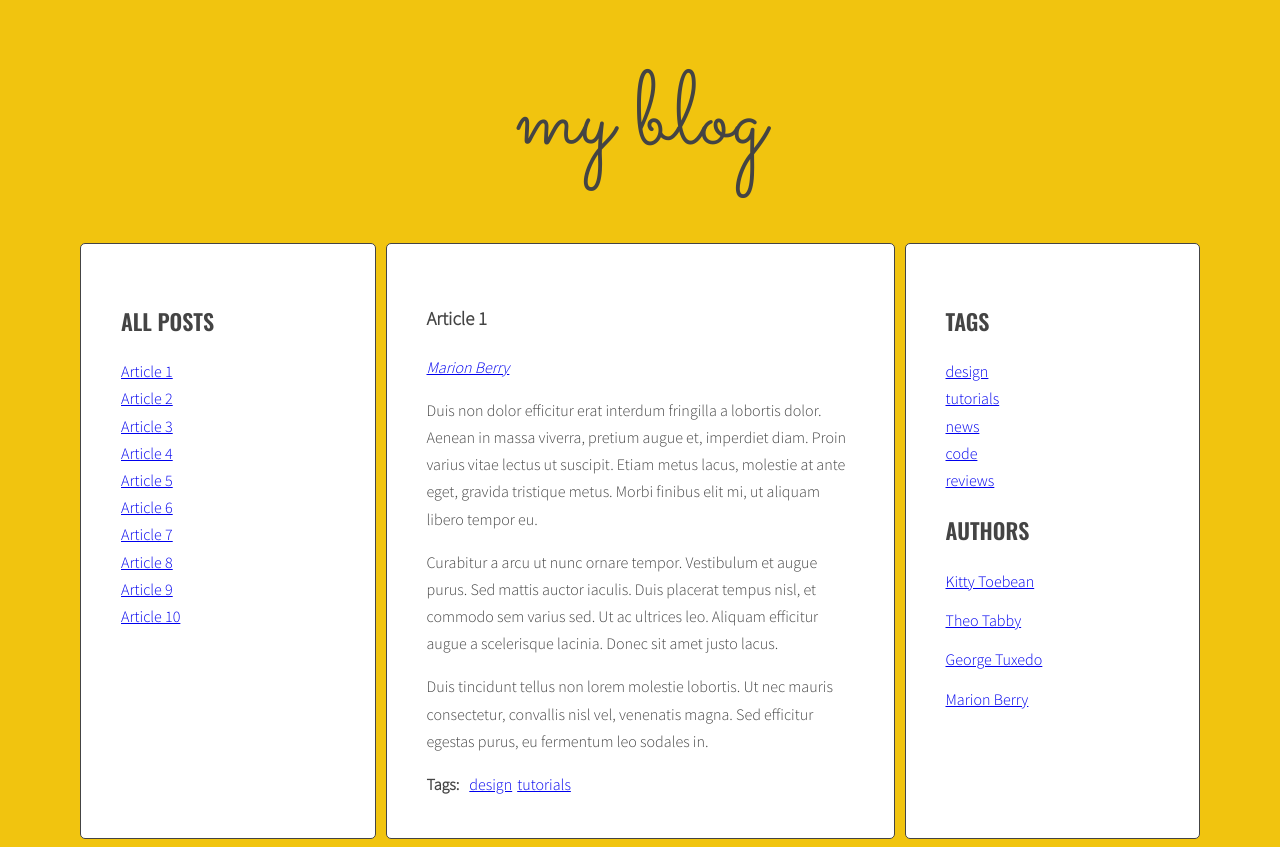
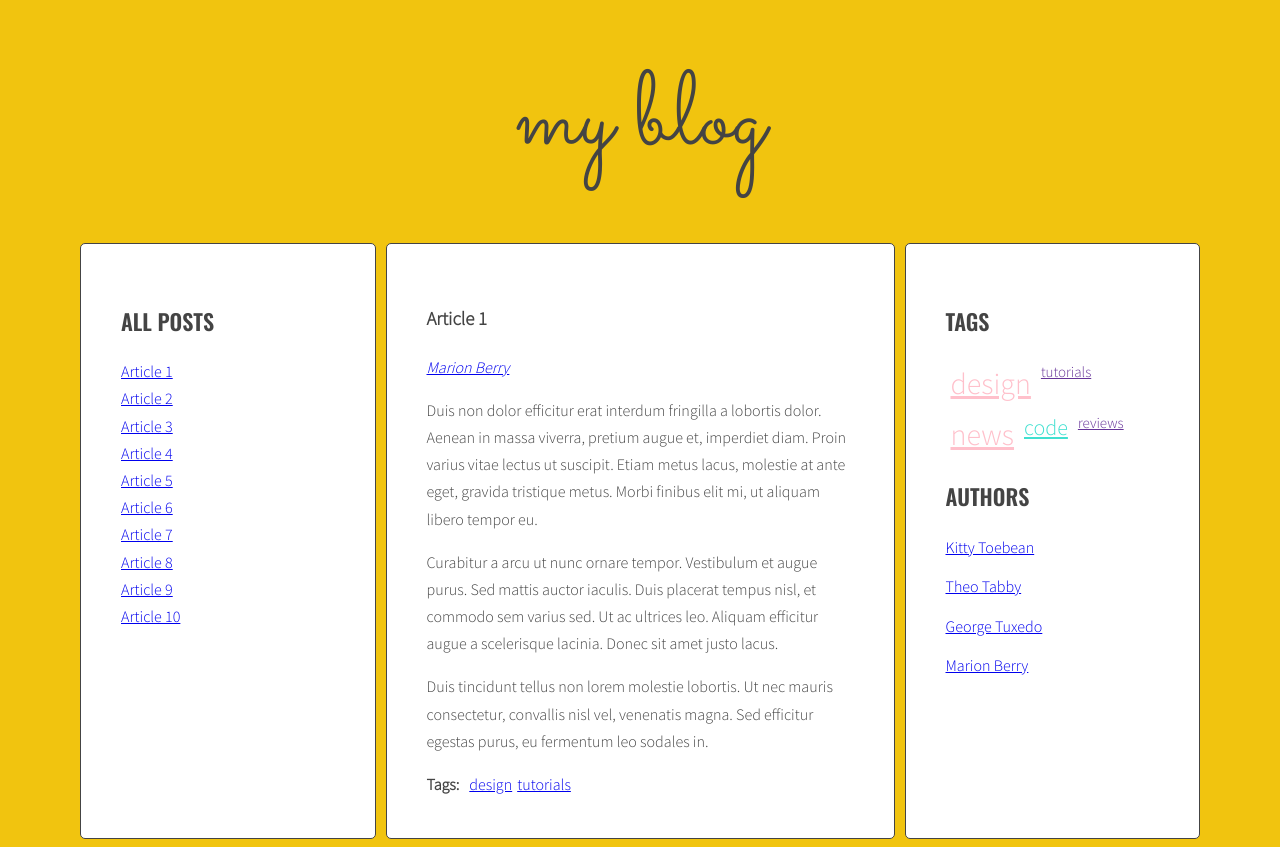
Before and after one commit to Mucha99/javascript-blog, a website: page index.html in a window 1280 px wide. Drawn offline with nearby package versions, Linux system fonts and the light colour scheme.

Commit message:
Add tag cloud

```diff
--- a/js/script.js
+++ b/js/script.js
@@ -5,7 +5,9 @@
     optTitleListSelector = ".titles",
     optArticleTagsSelector = ".post-tags .list",
     optArticleAuthorSelector = ".post-author",
-    optTagsListSelector = ".tags .list";
+    optTagsListSelector = ".tags .list",
+    optCloudClassCount = "5",
+    optCloudClassPrefix = "tag-size-";
 
   const titleClickHandler = function (event) {
     event.preventDefault();
@@ -87,9 +89,33 @@
 
   //Add article tags - 7.2
 
+  function calculateTagsParams(tags) {
+    const params = { max: 0, min: 9999 };
+
+    for (let tag in tags) {
+      // console.log(tag + " is used " + tags[tag] + " times");
+      if (tags[tag] > params.max) {
+        params.max = tags[tag];
+      } else if (tags[tag] < params.min) {
+        params.min = tags[tag];
+      }
+    }
+
+    return params;
+  }
+
+  function calculateTagClass(count, params) {
+    const classNumber = Math.floor(
+      ((count - params.min) / (params.max - params.min)) * optCloudClassCount +
+        1
+    );
+
+    return optCloudClassPrefix + classNumber;
+  }
+
   function generateTags() {
-    /* [NEW] create a new variable allTags with an empty array */
-    let allTags = [];
+    /* [NEW] create a new variable allTags with an empty object */
+    let allTags = {};
 
     /* find all articles */
     const articles = document.querySelectorAll(optArticleSelector);
@@ -123,9 +149,11 @@
         // console.log(html);
 
         /* [NEW] check if this link is NOT already in allTags */
-        if (allTags.indexOf(linkHTML) == -1) {
-          /* [NEW] add generated code to allTags array */
-          allTags.push(linkHTML);
+        if (!allTags[tag]) {
+          /* [NEW] add tag to allTags object */
+          allTags[tag] = 1;
+        } else {
+          allTags[tag]++;
         }
       } /* END LOOP: for each tag */
       /* insert HTML of all the links into the tags wrapper */
@@ -135,8 +163,30 @@
     /* [NEW] find list of tags in right column */
     const tagList = document.querySelector(".tags");
 
-    /* [NEW] add html from allTags to tagList */
-    tagList.innerHTML = allTags.join(" ");
+    /* [NEW] create variable for all links HTML code */
+    const tagsParams = calculateTagsParams(allTags);
+
+    // console.log("tagsParams:", tagsParams);
+    let allTagsHTML = "";
+
+    /* [NEW] START LOOP: for each tag in allTags: */
+    for (let tag in allTags) {
+      /* [NEW] generate code of a link and add it to allTagsHTML */
+      const tagLinkHTML =
+        '<li><a class="' +
+        calculateTagClass(allTags[tag], tagsParams) +
+        '" href="#tag-' +
+        tag +
+        '">' +
+        tag +
+        "</a></li>" +
+        "    ";
+
+      allTagsHTML += tagLinkHTML;
+    } /* [NEW] END LOOP: for each tag in allTags: */
+
+    /*[NEW] add HTML from allTagsHTML to tagList */
+    tagList.innerHTML = allTagsHTML;
   }
 
   generateTags();
@@ -204,6 +254,7 @@
       authorsWrapper.innerHTML = html;
     }
   }
+
   generateAuthors();
 
   function authorClickHandler(event) {
--- a/sass/style.scss
+++ b/sass/style.scss
@@ -86,6 +86,29 @@ body {
   }
 }
 
+.tags {
+  display: flex;
+  flex-wrap: wrap;
+  text-align: center;
+
+  .tag-size-1 {
+    color: rebeccapurple;
+    font-size: 15px;
+    margin: 5px;
+   ;
+  }
+  .tag-size-3 {
+    color: turquoise;
+    font-size: 22px;
+    margin: 5px;
+  }
+  .tag-size-6 {
+    color: pink;
+    font-size: 30px;
+    margin: 5px;
+  }
+}
+
 .list-horizontal {
   li {
     display: inline-block;
```
Also changed, not shown: css/style.css, index.html (line endings or trailing spaces), 1 other file.
